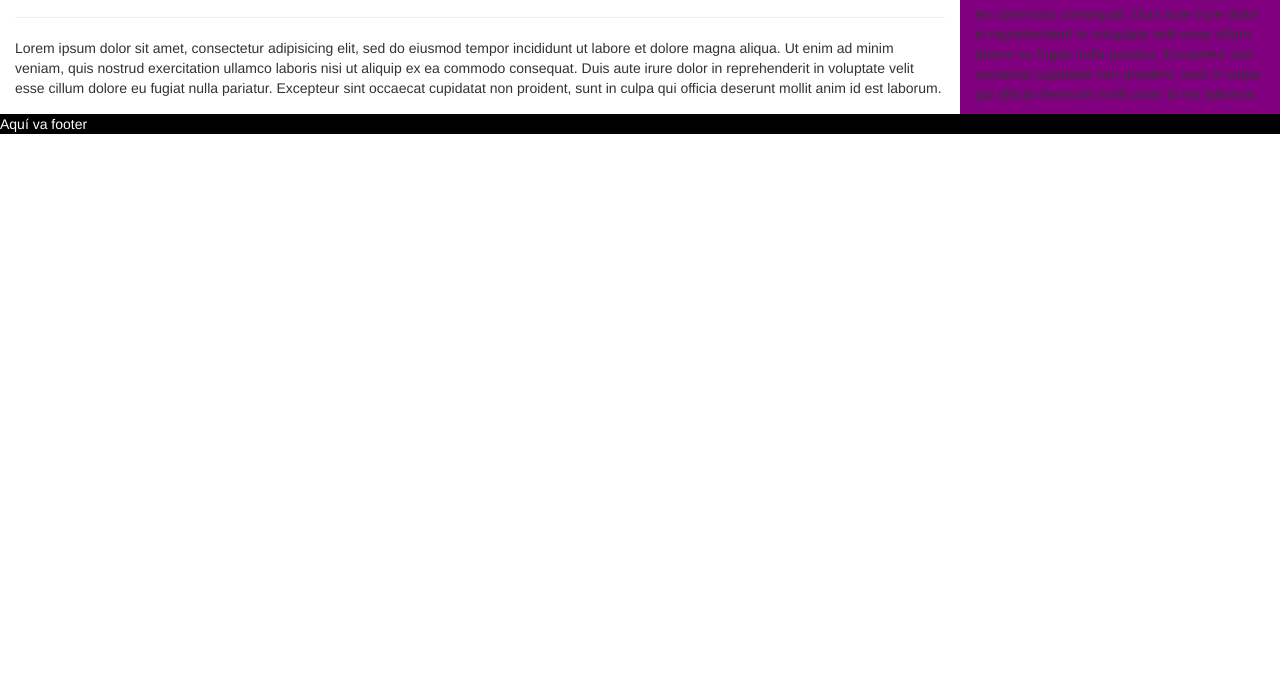
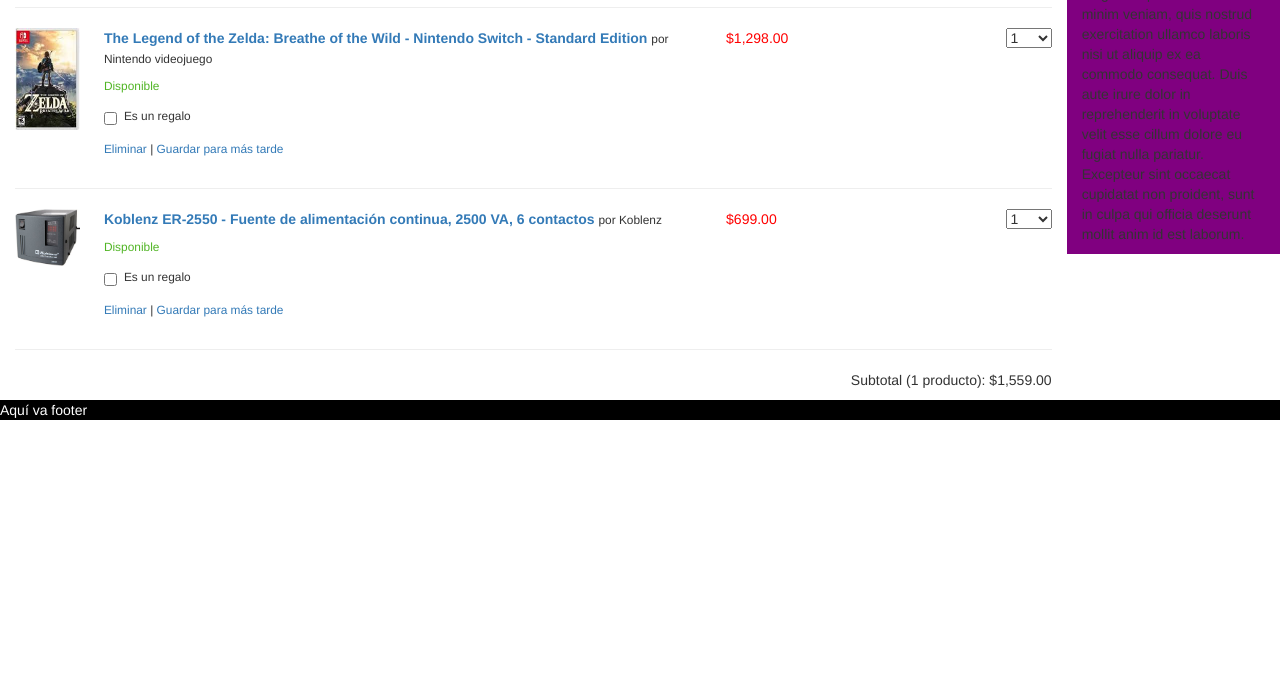
Before and after one commit to IlseMagali/carrito-compras-erail, a plain HTML site: page index.html in a window 1280 px wide. Shown: the part 116-800 px from the top of the page. Drawn offline with nearby package versions, Linux system fonts and the light colour scheme; files whose address does not match are found by name.

Commit message:
items terminado, falta aside

```diff
--- a/assets/css/styles.css
+++ b/assets/css/styles.css
@@ -6,7 +6,18 @@
 .color-columna-dos {
   background-color: purple;
 }
+.color-precio {
+  color: red;
+}
 
-.color-columna-tres {
-  background-color: red;
+.color-verde-texto {
+  color:#51B525;
 }
+
+.tipo-negrita {
+  font-weight: bold;
+}
+
+.imagen-ancho {
+  width: 110%;
+}
--- a/index.html
+++ b/index.html
@@ -12,9 +12,10 @@
     <header>
       Aquí va header
     </header>
+    <!--CONTENEDOR DE PRODUCTOS Y DESCRIPCIÓN  -->
       <section class="container-fluid">
         <section class="row">
-          <section class="col-md-9">
+          <section class="col-md-10">
             <section class="row">
               <section class="col-md-12">
                 <h2>
@@ -22,23 +23,162 @@
                 </h2>
               </section>
             </section>
+            <!--ROW CON COLUMNA DE PRECIO  -->
             <section class="row">
-              <section class="col-md-3 col-md-offset-7 color-columna-dos">
-                <p>
+              <section class="col-md-2 col-md-offset-8 color-columna-dos">
+                <span class="small">
                   Precio
-                </p>
+                </span>
               </section>
+              <!--ROW CON COLUMNA DE CANTIDAD  -->
               <section class="col-md-2 color-columna-tres">
-                <p class="pull-right">
+                <span class="pull-right small">
                   Cant.
-                </p>
+                </span>
               </section>
             </section>
+            <!--ROW CON COLUMNA DE LINEA HORIZONTAL DIVISORIA  -->
             <section class="row">
               <section class="col-md-12">
                 <hr>
               </section>
             </section>
+            <!--ROW CON COLUMNA DE PRIMER PRODUCTO  -->
+            <article class="row">
+              <section class="col-md-1">
+                  <img src="assets/img/zelda.jpg" class="imagen-ancho">
+              </section>
+              <section class="col-md-7">
+                  <p>
+                    <a href="#" class="tipo-negrita">
+                      The Legend of the Zelda: Breathe of the Wild - Nintendo Switch - Standard Edition
+                    </a>
+                    <span class="small">
+                      por Nintendo videojuego
+                    </span>
+                  </p>
+                  <p class="small color-verde-texto">
+                    Disponible
+                  </p>
+                  <p>
+                    <div class="checkbox">
+                      <label class="small" for="Es un regalo">
+                        <input type="checkbox" name="" value="">
+                        Es un regalo
+                      </label>
+                    </div>
+                  </p>
+                  <p>
+                    <span class="small">
+                      <a href="#">Eliminar</a>
+                    </span>
+                    <span class="small">
+                      |
+                    </span>
+                    <span class="small">
+                      <a href="#">Guardar para más tarde</a>
+                    </span>
+                  </p>
+              </section>
+              <section class="col-md-2">
+                <p class="color-precio">$1,298.00</p>
+              </section>
+              <section class="col-md-2">
+                <p class="pull-right">
+                  <select class="" name="">
+                    <option value="1">1</option>
+                    <option value="2">2</option>
+                    <option value="1">3</option>
+                    <option value="2">4</option>
+                    <option value="1">5</option>
+                    <option value="2">6</option>
+                    <option value="1">7</option>
+                    <option value="2">8</option>
+                    <option value="1">9</option>
+                    <option value="2">+10</option>
+                  </select>
+                </p>
+              </section>
+            </article>
+            <!--ROW CON COLUMNA DE LINEA HORIZONTAL DIVISORIA  -->
+            <section class="row">
+              <section class="col-md-12">
+                <hr>
+              </section>
+            </section>
+            <!--ROW CON COLUMNA DE SEGUNDO PRODUCTO  -->
+            <article class="row">
+              <section class="col-md-1">
+                  <img src="assets/img/kobenz.jpg" class="imagen-ancho">
+              </section>
+              <section class="col-md-7">
+                  <p>
+                    <a href="#" class="tipo-negrita">
+                      Koblenz ER-2550 - Fuente de alimentación continua, 2500 VA, 6 contactos
+                    </a>
+                    <span class="small">
+                      por Koblenz
+                    </span>
+                  </p>
+                  <p class="small color-verde-texto">
+                    Disponible
+                  </p>
+                  <p>
+                    <div class="checkbox">
+                      <label class="small" for="Es un regalo">
+                        <input type="checkbox" name="" value="">
+                        Es un regalo
+                      </label>
+                    </div>
+                  </p>
+                  <p>
+                    <span class="small">
+                      <a href="#">Eliminar</a>
+                    </span>
+                    <span class="small">
+                      |
+                    </span>
+                    <span class="small">
+                      <a href="#">Guardar para más tarde</a>
+                    </span>
+                  </p>
+              </section>
+              <section class="col-md-2">
+                <p class="color-precio">$699.00</p>
+              </section>
+              <section class="col-md-2">
+                <p class="pull-right">
+                  <select class="" name="">
+                    <option value="1">1</option>
+                    <option value="2">2</option>
+                    <option value="1">3</option>
+                    <option value="2">4</option>
+                    <option value="1">5</option>
+                    <option value="2">6</option>
+                    <option value="1">7</option>
+                    <option value="2">8</option>
+                    <option value="1">9</option>
+                    <option value="2">+10</option>
+                  </select>
+                </p>
+              </section>
+            </article>
+            <!--ROW CON COLUMNA DE LINEA HORIZONTAL DIVISORIA  -->
+            <section class="row">
+              <section class="col-md-12">
+                <hr>
+              </section>
+            </section>
+            <section class="row">
+              <section class="col-md-12 text-right">
+                <p>
+                  Subtotal (1 producto): $1,559.00
+                </p>
+              </section>
+            </section>
+          </section>
+          <!--COLUMNA ASIDE   -->
+          <aside class="col-md-2 color-columna-dos">
             <p>
               Lorem ipsum dolor sit amet, consectetur adipisicing elit,
               sed do eiusmod tempor incididunt ut labore et dolore magna
@@ -49,19 +189,7 @@
               cupidatat non proident, sunt in culpa qui officia deserunt mollit
               anim id est laborum.
             </p>
-          </section>
-          <section class="col-md-3 color-columna-dos">
-            <p>
-              Lorem ipsum dolor sit amet, consectetur adipisicing elit,
-              sed do eiusmod tempor incididunt ut labore et dolore magna
-              aliqua. Ut enim ad minim veniam, quis nostrud exercitation
-              ullamco laboris nisi ut aliquip ex ea commodo consequat.
-              Duis aute irure dolor in reprehenderit in voluptate velit esse
-              cillum dolore eu fugiat nulla pariatur. Excepteur sint occaecat
-              cupidatat non proident, sunt in culpa qui officia deserunt mollit
-              anim id est laborum.
-            </p>
-          </section>
+          </aside>
         </section>
       </section>
     <footer>
```
Also changed, not shown: assets/img/kobenz.jpg (added), assets/img/zelda.jpg (added), 1 other file.
